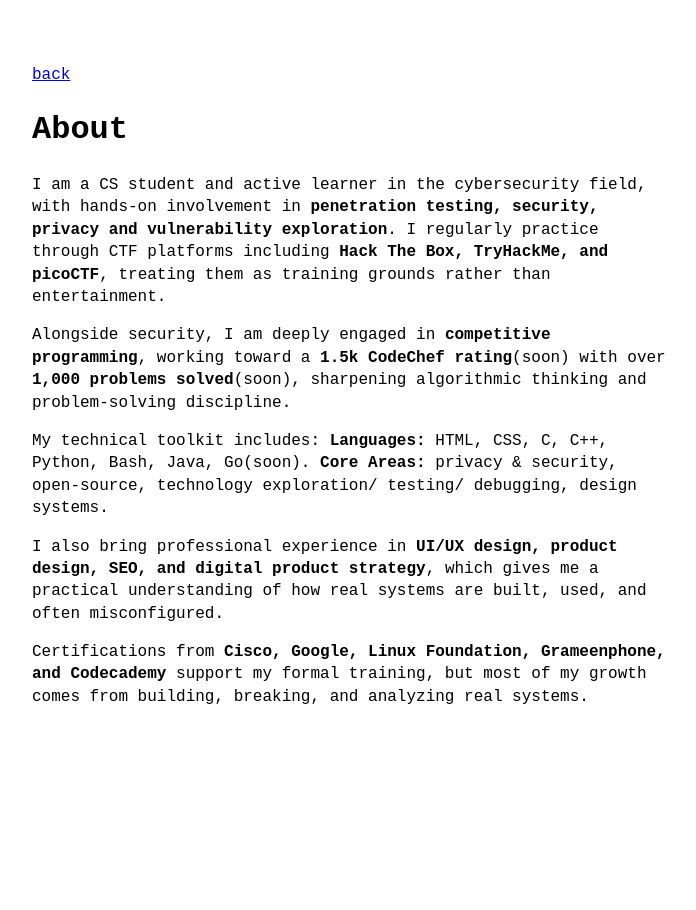
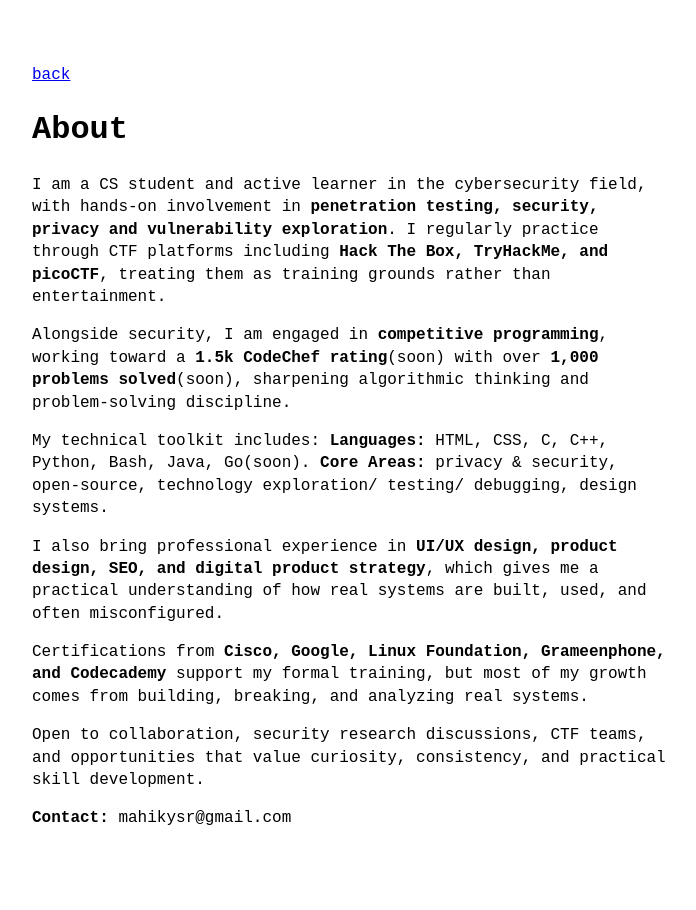
Before and after one commit to mahidulhq/mahidulhq.github.io, a Jekyll site: the page built from about.md, in a window 1280 px wide. Shown: the whole page, without its empty margins (288-984 px from the left). Built offline with Jekyll 4.4.1, drawn with Linux system fonts in a browser that asks for light colours.

Commit message:
update about.md

```diff
--- a/about.md
+++ b/about.md
@@ -6,7 +6,7 @@ title: About
 
 I am a CS student and active learner in the cybersecurity field, with hands-on involvement in **penetration testing, security, privacy and vulnerability exploration**. I regularly practice through CTF platforms including **Hack The Box, TryHackMe, and picoCTF**, treating them as training grounds rather than entertainment.
 
-Alongside security, I am deeply engaged in **competitive programming**, working toward a **1.5k CodeChef rating**(soon) with over **1,000 problems solved**(soon), sharpening algorithmic thinking and problem-solving discipline.
+Alongside security, I am engaged in **competitive programming**, working toward a **1.5k CodeChef rating**(soon) with over **1,000 problems solved**(soon), sharpening algorithmic thinking and problem-solving discipline.
 
 My technical toolkit includes:
 **Languages:** HTML, CSS, C, C++, Python, Bash, Java, Go(soon).
@@ -15,3 +15,7 @@ My technical toolkit includes:
 I also bring professional experience in **UI/UX design, product design, SEO, and digital product strategy**, which gives me a practical understanding of how real systems are built, used, and often misconfigured.
 
 Certifications from **Cisco, Google, Linux Foundation, Grameenphone, and Codecademy** support my formal training, but most of my growth comes from building, breaking, and analyzing real systems.
+
+Open to collaboration, security research discussions, CTF teams, and opportunities that value curiosity, consistency, and practical skill development.
+
+**Contact:** mahikysr@gmail.com
```
